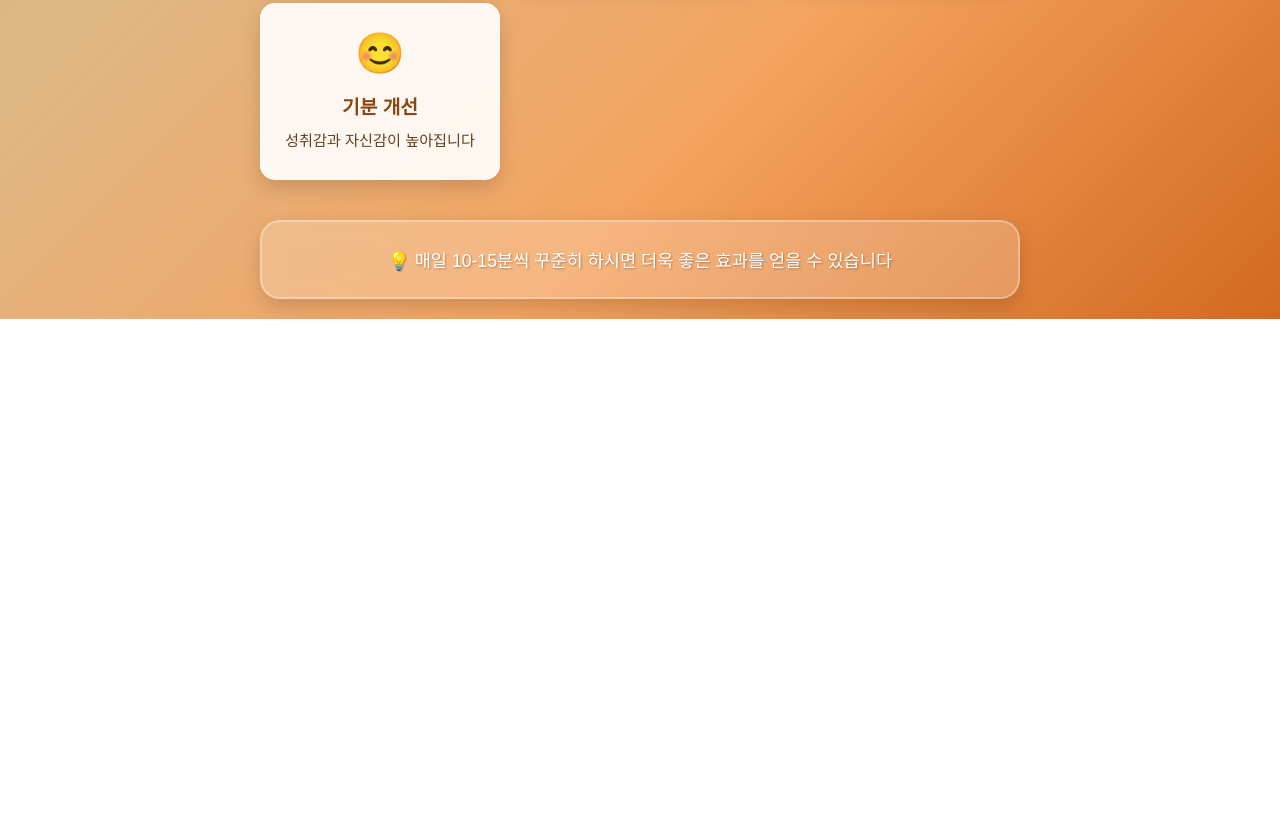
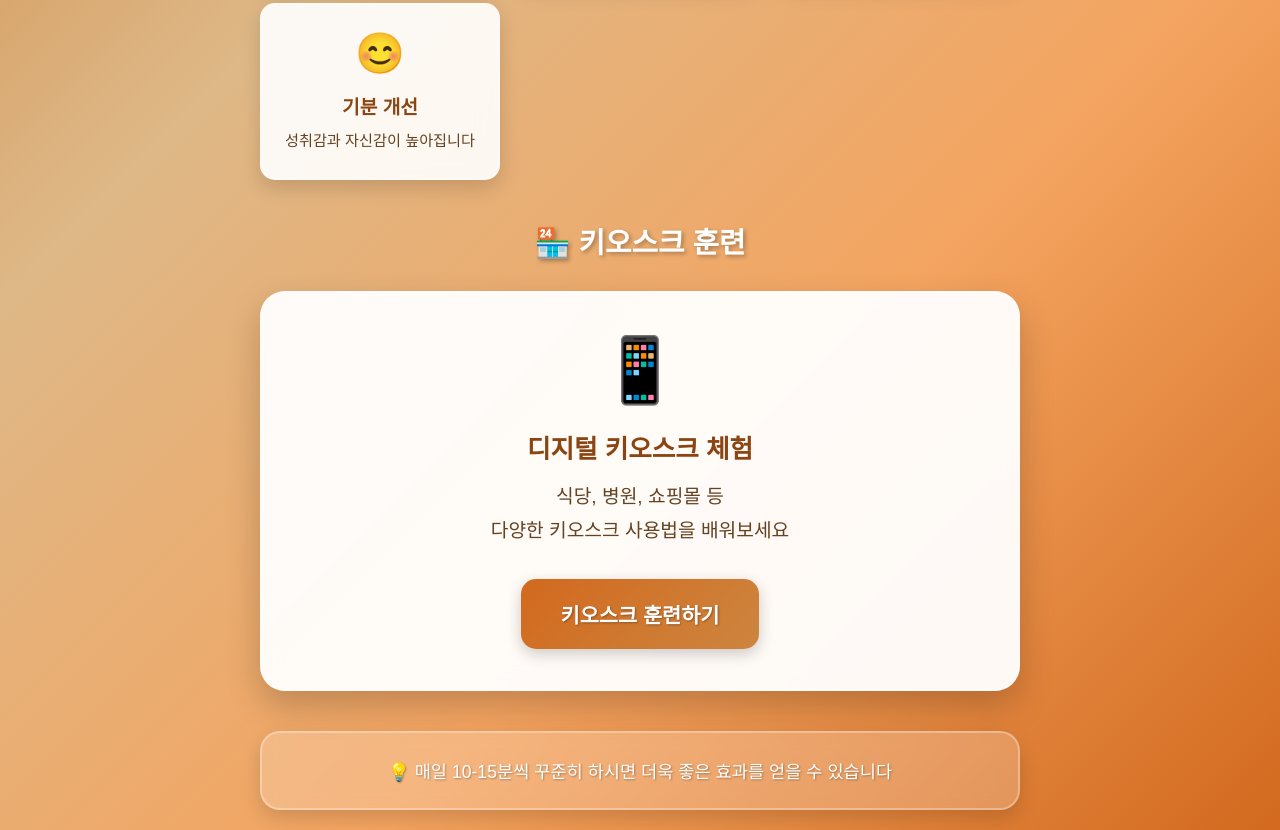
Before and after one commit to hamhyeonggwang/cog, a website: page index.html in a window 1280 px wide. Shown: the part 1503-2333 px from the top of the page. Before the commit the page ends 1822 px from the top, so only its background shows below. Drawn offline with Linux system fonts and the light colour scheme.

Commit message:
Add Kiosk Training Link: 키오스크 훈련 바로가기 추가
- 디지털배움터 키오스크 체험 링크 추가
- 식당, 병원, 쇼핑몰 등 다양한 키오스크 훈련
- 가을 테마 디자인 적용
- 터치스크린 최적화
- 새 탭에서 열기 기능
- 노인분들을 위한 실용적 디지털 교육 연계

```diff
--- a/index.html
+++ b/index.html
@@ -85,6 +85,18 @@
                         <h4>기분 개선</h4>
                         <p>성취감과 자신감이 높아집니다</p>
                     </div>
+                </div>
+            </div>
+
+            <div class="kiosk-training-section">
+                <h3>🏪 키오스크 훈련</h3>
+                <div class="kiosk-training-card">
+                    <div class="kiosk-icon">📱</div>
+                    <h4>디지털 키오스크 체험</h4>
+                    <p>식당, 병원, 쇼핑몰 등<br>다양한 키오스크 사용법을 배워보세요</p>
+                    <a href="https://www.디지털배움터.kr/trigit/2023/simulation/index.html" target="_blank" class="btn btn-kiosk">
+                        키오스크 훈련하기
+                    </a>
                 </div>
             </div>
 
--- a/style.css
+++ b/style.css
@@ -262,6 +262,86 @@ header h1 {
     text-shadow: 1px 1px 2px rgba(0,0,0,0.3);
 }
 
+/* 키오스크 훈련 섹션 */
+.kiosk-training-section {
+    margin-bottom: 40px;
+}
+
+.kiosk-training-section h3 {
+    font-size: 1.8rem;
+    color: white;
+    text-align: center;
+    margin-bottom: 30px;
+    text-shadow: 2px 2px 4px rgba(0,0,0,0.3);
+}
+
+.kiosk-training-card {
+    background: rgba(255,255,255,0.95);
+    border-radius: 25px;
+    padding: 40px 30px;
+    text-align: center;
+    box-shadow: 0 15px 35px rgba(0,0,0,0.2);
+    backdrop-filter: blur(10px);
+    border: 2px solid rgba(255,255,255,0.3);
+    transition: all 0.3s ease;
+}
+
+.kiosk-training-card:hover {
+    transform: translateY(-5px);
+    box-shadow: 0 20px 40px rgba(0,0,0,0.3);
+}
+
+.kiosk-icon {
+    font-size: 4rem;
+    margin-bottom: 20px;
+    display: block;
+}
+
+.kiosk-training-card h4 {
+    font-size: 1.6rem;
+    color: #8B4513;
+    margin-bottom: 15px;
+    font-weight: bold;
+}
+
+.kiosk-training-card p {
+    font-size: 1.2rem;
+    color: #654321;
+    line-height: 1.8;
+    margin-bottom: 30px;
+}
+
+.btn-kiosk {
+    background: linear-gradient(135deg, #6fa8dc, #4a90e2);
+    color: white;
+    text-decoration: none;
+    display: inline-block;
+    padding: 20px 40px;
+    border-radius: 15px;
+    font-size: 1.3rem;
+    font-weight: bold;
+    transition: all 0.3s ease;
+    box-shadow: 0 5px 15px rgba(0,0,0,0.2);
+    min-height: 60px;
+    min-width: 200px;
+    text-shadow: 1px 1px 2px rgba(0,0,0,0.3);
+    border: none;
+    cursor: pointer;
+}
+
+.btn-kiosk:hover {
+    transform: translateY(-2px);
+    box-shadow: 0 8px 25px rgba(0,0,0,0.3);
+    background: linear-gradient(135deg, #4a90e2, #357abd);
+    text-decoration: none;
+    color: white;
+}
+
+.btn-kiosk:active {
+    transform: translateY(0);
+    box-shadow: 0 3px 10px rgba(0,0,0,0.2);
+}
+
 /* 게임 정보 카드 */
 .game-info {
     margin-bottom: 40px;
@@ -1824,4 +1904,33 @@ header h1 {
         font-size: 1.3rem;
         padding: 25px 20px;
     }
-}
+
+    /* 키오스크 훈련 터치 최적화 */
+    .btn-kiosk {
+        min-height: 80px;
+        font-size: 1.5rem;
+        padding: 25px 50px;
+        border-radius: 20px;
+    }
+
+    .kiosk-icon {
+        font-size: 5rem;
+        margin-bottom: 25px;
+    }
+
+    .kiosk-training-card h4 {
+        font-size: 2rem;
+        margin-bottom: 20px;
+    }
+
+    .kiosk-training-card p {
+        font-size: 1.4rem;
+        line-height: 2;
+        margin-bottom: 40px;
+    }
+
+    .kiosk-training-section h3 {
+        font-size: 2.2rem;
+        margin-bottom: 40px;
+    }
+}
```
